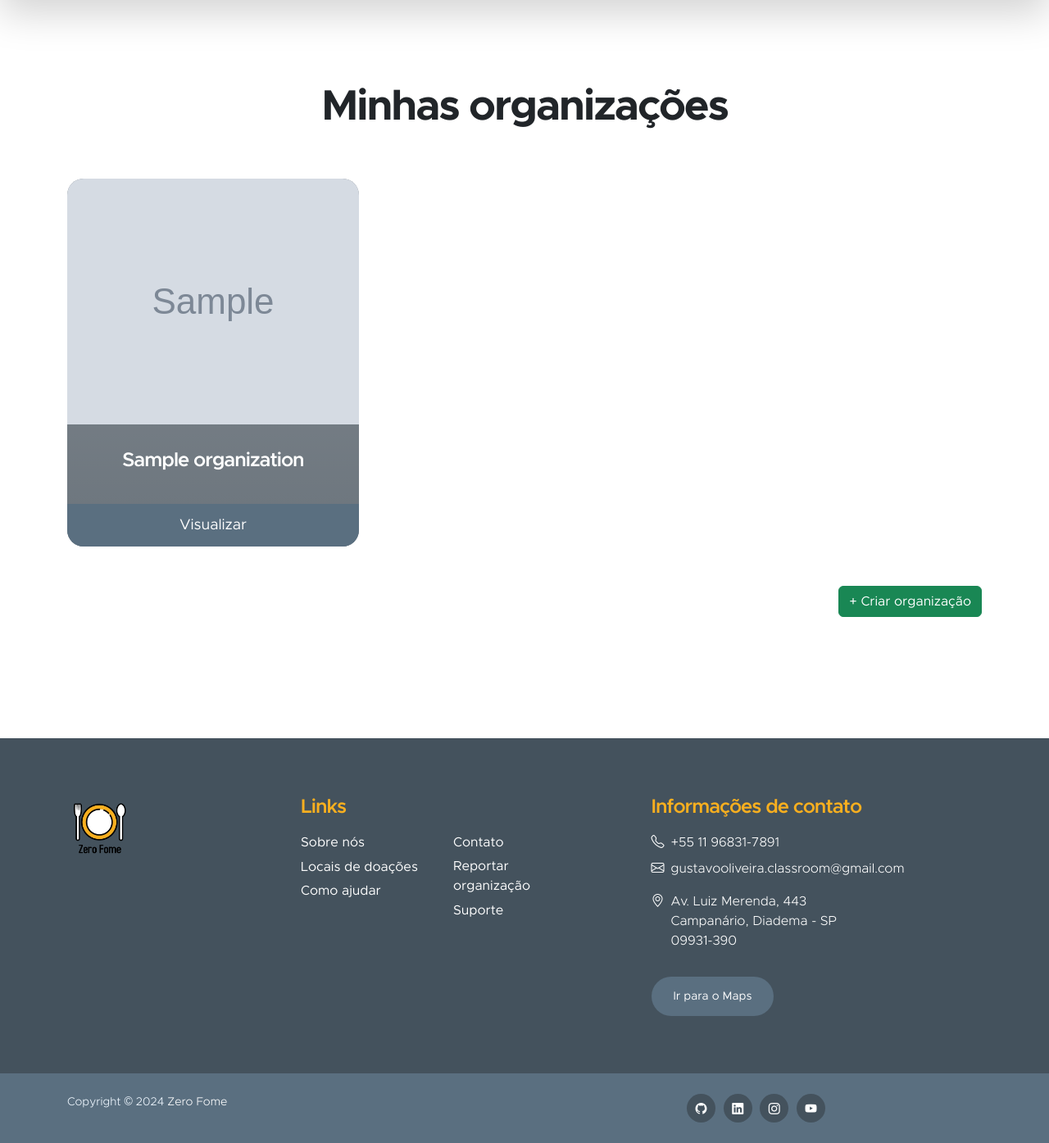
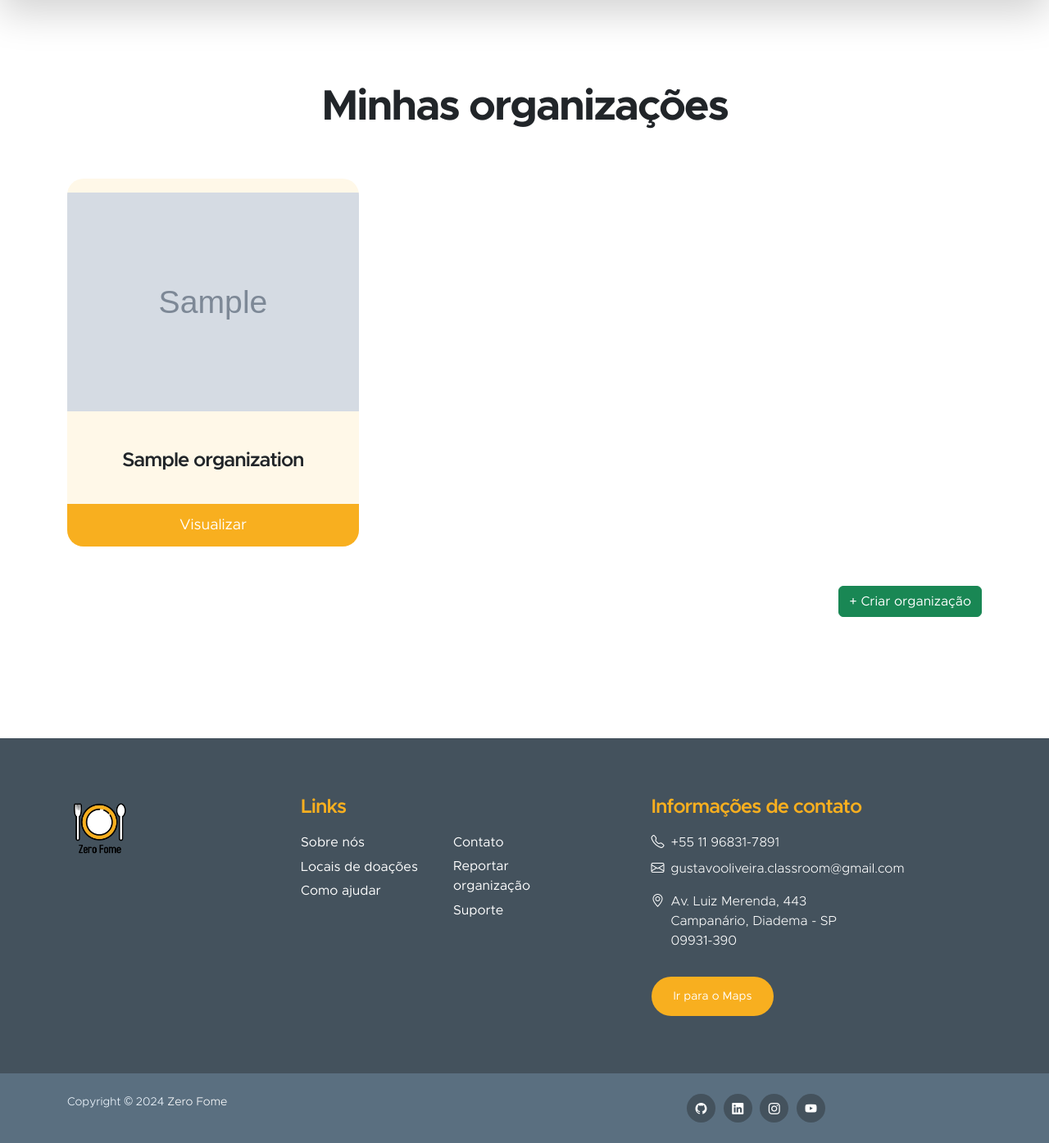
Before and after one commit to notOliveira/Corrente-do-Bem, a Django app: page /organizations/ in a window 1280 px wide. Shown: the part 90-1485 px from the top of the page at 82% size. Run offline with Django 5.2, Linux system fonts and the light colour scheme; a user stored in the database is signed in; tables that the repository leaves empty hold one stand-in row (values such as "Sample post"); grey boxes marked "Sample" are stand-in pictures; some libraries are stand-ins or nearby versions.

Commit message:
Mudando cores das imagens

```diff
--- a/organizations/templates/organizations/map.html
+++ b/organizations/templates/organizations/map.html
@@ -1,3 +1,4 @@
+{% load static %}
 <script src="https://polyfill.io/v3/polyfill.min.js?features=default"></script>
 <script>
     let map
@@ -40,6 +41,8 @@
             marker.addListener('mouseout', function() {
                 infowindow.close();
             });
+
+            marker.setIcon("{% static 'main/media/images/icons/marker-dot.png' %}");
         });
     }
 
--- a/organizations/templates/organizations/organizations.html
+++ b/organizations/templates/organizations/organizations.html
@@ -24,15 +24,15 @@
                     {% if orgs %}
                         {% for org in orgs %}
                             <div class="col-lg-4 col-md-6 col-12 mb-4 mb-lg-0 mt-5">
-                                <div class="custom-block-wrap bg-secondary bg-gradient">
+                                <div class="custom-block-wrap off-white-bg">
 
                                     <img src="{{org.image.url}}"
-                                    class="custom-block-image img-fluid" style="height: 300px;">
+                                    class="custom-block-image img-fluid" style="height: 300px; object-fit: contain; ">
 
 
                                     <div class="custom-block">
                                         <div class="custom-block-body">
-                                            <h5 class="text-center text-white">{{org.organization.name}}</h5>
+                                            <h5 class="text-center text-dark">{{org.organization.name}}</h5>
                                         </div>
                                         <a href="{% url "organization" id=org.organization.id %}" class="custom-btn btn">Visualizar</a>
                                     </div>
--- a/organizations/views.py
+++ b/organizations/views.py
@@ -71,8 +71,6 @@ def organization(request, id):
         'location': location
     }
 
-    print(context)
-
     if not organization_profile.organization.users.filter(id=request.user.id).exists():
         return render(request, 'organizations/organization-view.html', context)
 
--- a/static/main/css/templatemo-kind-heart-charity.css
+++ b/static/main/css/templatemo-kind-heart-charity.css
@@ -53,11 +53,12 @@ https://templatemo.com/tm-581-kind-heart-charity
   --secondary-color:              #5a6f80;
   --section-bg-color:             #f0f8ff;
   --site-footer-bg-color:         #44525d;
-  --custom-btn-bg-color:          #597081;
+  --custom-btn-bg-color:          #f8af1f;
   --custom-btn-bg-hover-color:    #5bc1ac;
   --dark-color:                   #000000;
   --p-color:                      #717275;
-  --border-color:                 #e9eaeb;
+  --border-color:                 #295785;
+  --off-white-color:              rgb(255, 248, 232);
 
   --body-font-family:             'Metropolis', sans-serif;
 
@@ -314,7 +315,7 @@ strong {
   CUSTOM BUTTON
 -----------------------------------------*/
 .custom-btn {
-  background: var(--secondary-color);
+  background: var(--custom-btn-bg-color);
   border: 2px solid transparent;
   border-radius: var(--border-radius-large);
   color: var(--white-color);
@@ -346,6 +347,11 @@ strong {
   background: var(--custom-btn-bg-hover-color);
   border-color: transparent;
   color: var(--white-color);
+}
+
+.off-white-bg {
+  background: var(--off-white-color);
+
 }
 
 
```
Also changed, not shown: main/templates/main/map.html (+11 -3 lines), main/views.py (+6 -3 lines), media/default_org_picture.png, static/main/media/images/icons/marker-dot.png.
